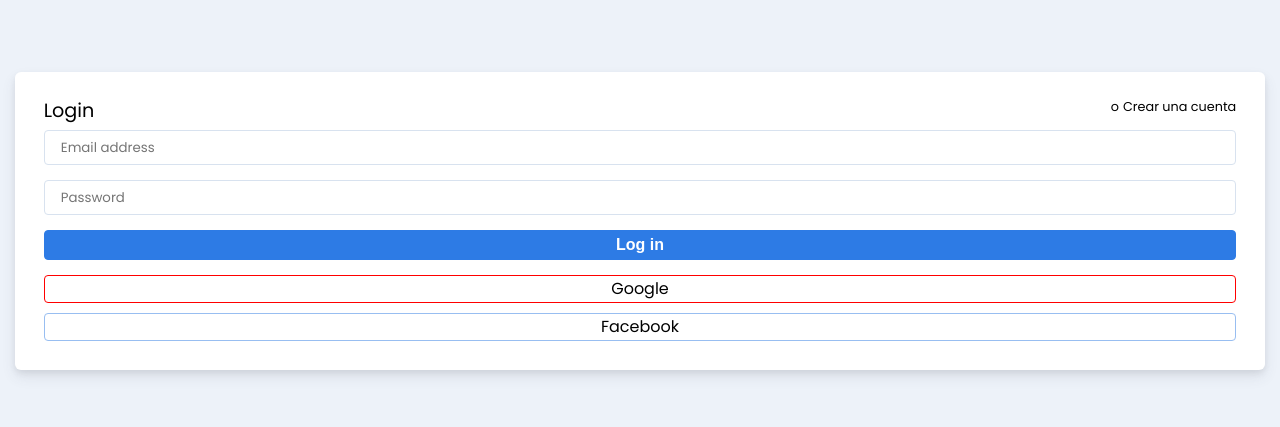
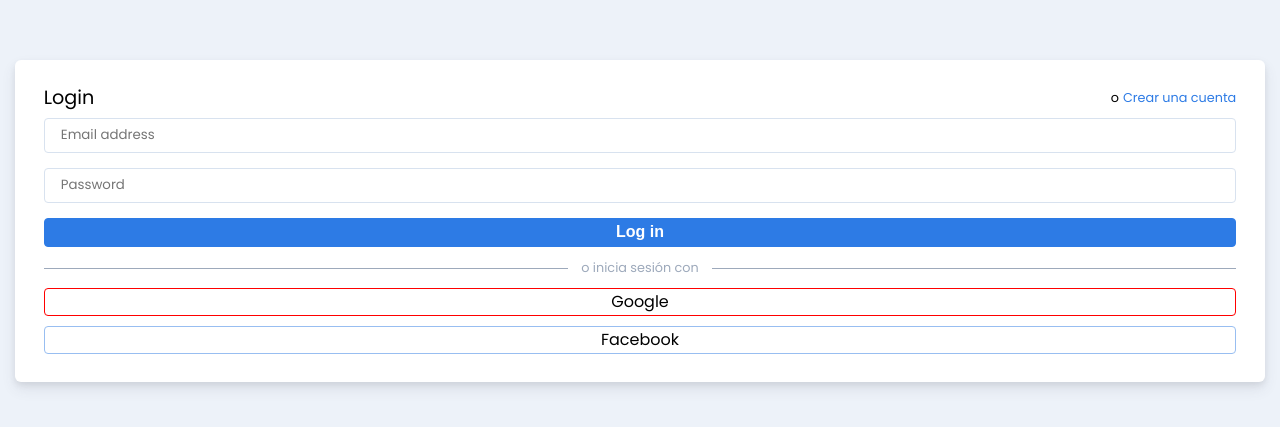
Before and after one commit to irvincnt/cnt, a React app: page /login in a window 1280 px wide. Shown: the part 179-606 px from the top of the page. Built offline with nearby package versions, Linux system fonts and the light colour scheme.

Commit message:
Agregar el divider del login

```diff
--- a/src/pages/Login.js
+++ b/src/pages/Login.js
@@ -25,6 +25,7 @@
             </div>
           </form>
         </div>
+        <p className='divider line one-line'>o inicia sesión con</p>
         <div className='login-social'>
           <div className='gg'>
             <a>Google</a>
--- a/src/styles/login.scss
+++ b/src/styles/login.scss
@@ -21,6 +21,7 @@
     display: flex;
     margin-bottom: 10px;
     justify-content: space-between;
+    align-items: center;
 
     p {
       font-size: 1.2rem;
@@ -30,9 +31,11 @@
       font-size: .8rem;
       a {
         padding-left: 4px;
+        color: $blue1;
         &:hover {
           color: $blue1;
           cursor: pointer;
+          text-decoration:underline;
         }
       }
     }
@@ -64,6 +67,22 @@
     }
   }
 
+  .divider {
+    font-size: .8rem;
+    color: #9da9bb;
+    display: flex;
+    align-items: center;
+    margin: 0px -1em 1em -1em;
+    &:before,
+    &:after {
+      content: "";
+      flex: 1;
+      height: 1px;
+      margin: 0 1em;
+      background: #9da9bb;;
+    }
+  }
+
   &-social {
     text-align: center;
     width: 100%;
```
